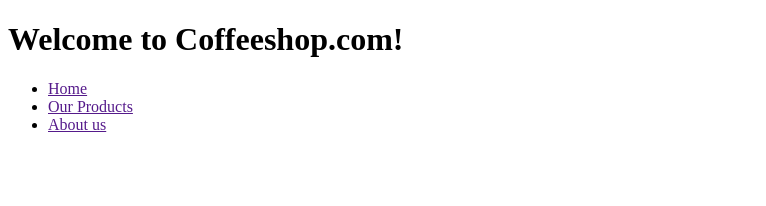
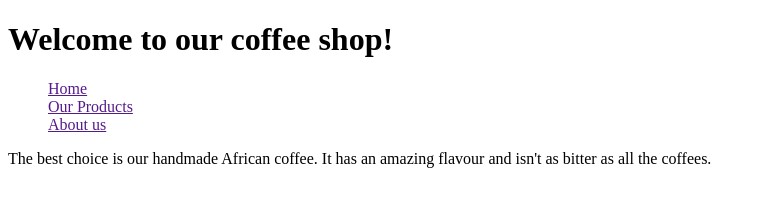
Before and after one commit to jank07/coffee-shop, a plain HTML site: page index.html in a window 1280 px wide. Shown: the whole page, without its empty margins (0-766 px from the left). Drawn offline with Linux system fonts and the light colour scheme.

Commit message:
Working on how the site will look like

```diff
--- a/index.html
+++ b/index.html
@@ -5,19 +5,30 @@
     <meta http-equiv="X-UA-Compatible" content="IE=edge">
     <meta name="viewport" content="width=device-width, initial-scale=1.0">
     <title>Coffeeshop.com</title>
+    <link rel="stylesheet" href="style.css">
 </head>
 <body>
     <header class="header">
-        <h1>Welcome to Coffeeshop.com!</h1>
+        <h1>Welcome to our coffee shop!</h1>
     </header>
     <div class="wrapper">
-        <div class="top-nav">
+        <nav class="top-nav">
             <ul class="top-nav-list">
                 <li class="top-nav-item"><a href="" class="top-nav-link">Home</a></li>
                 <li class="top-nav-item"><a href="" class="top-nav-link">Our Products</a></li>
                 <li class="top-nav-item"><a href="" class="top-nav-link">About us</a></li>
             </ul>
-        </div>
+        </nav>
+
+        <article>
+            <p>
+                The best choice is our handmade African coffee.
+                It has an amazing flavour and isn't as bitter
+                as all the coffees.
+            </p>
+        </article>
     </div>
+
+    <script src="script.js"></script>
 </body>
 </html>
--- a/style.css
+++ b/style.css
@@ -0,0 +1,3 @@
+.top-nav-list {
+    list-style: none;
+}
```
Also changed, not shown: img/0_0_productGfx_344.jpg (added), img/Kawa-Naturalna-z-Afryki-Wschodniej-100-Arabica1kg.webp (added), img/kawa-ziarnista-kenia-aa-magnificentcoffee.webp (added).
